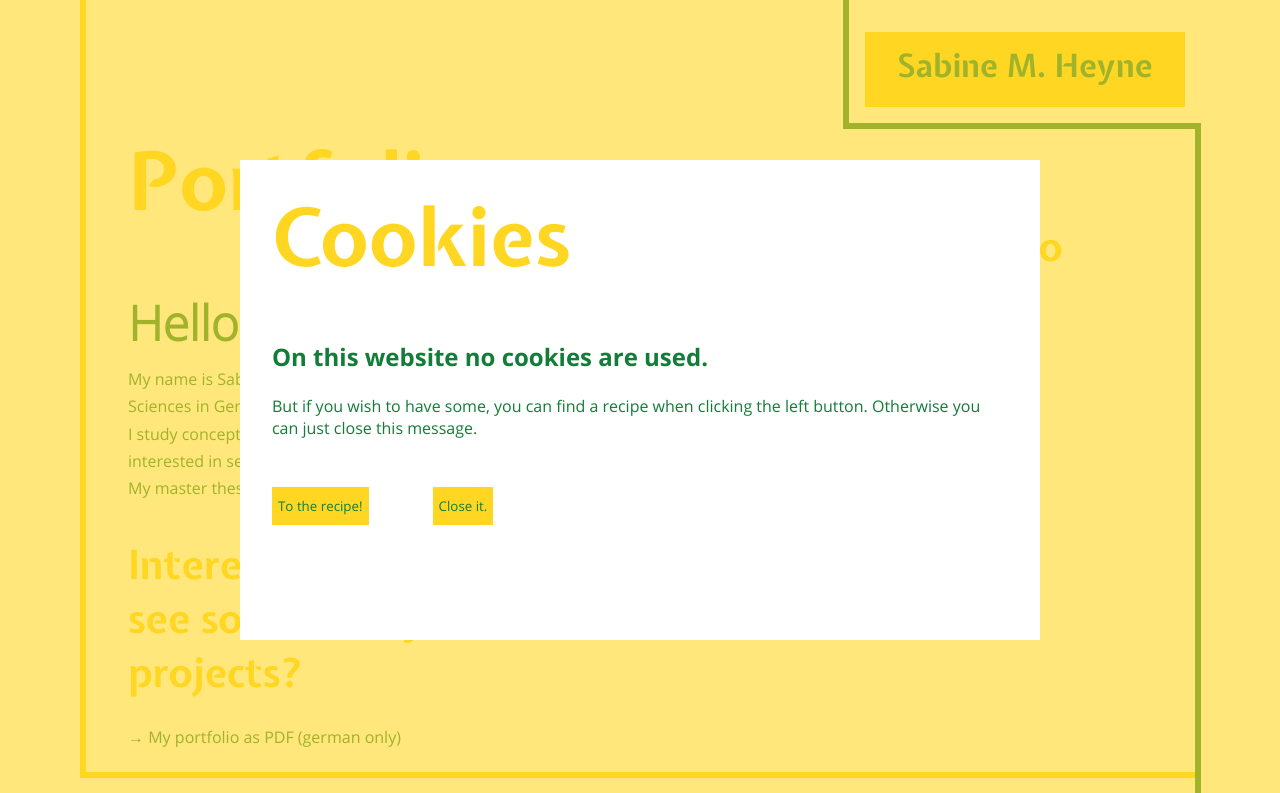
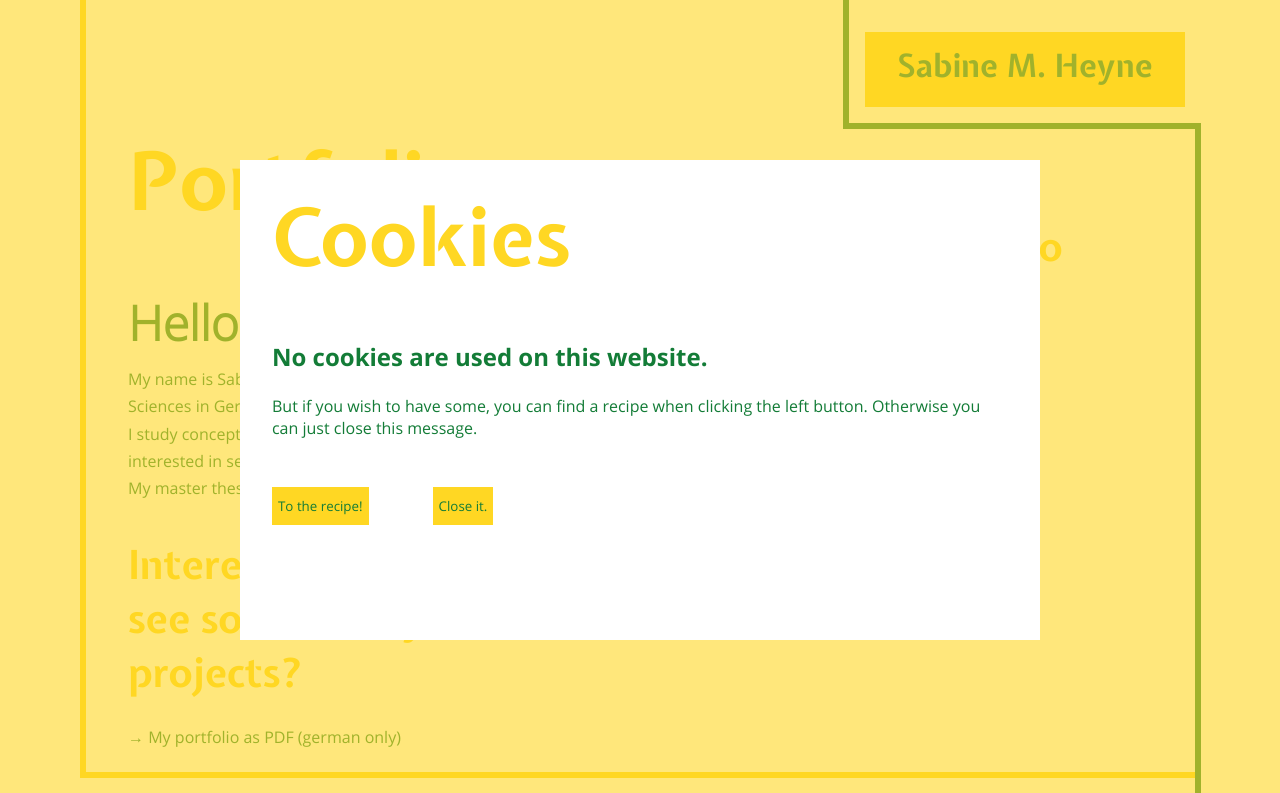
Before and after one commit to SMHeyne/smheyne.github.io, a plain HTML site: page index.html in a window 1280 px wide. Shown: the top 793 px of the page. Drawn offline with Linux system fonts and the light colour scheme.

Commit message:
small sentence change - cookies

```diff
--- a/index.html
+++ b/index.html
@@ -96,7 +96,7 @@
     <div id="cookiemain">
       <div class="cookie-text">
         <h1>Cookies</h1>
-        <p><h4>On this website no cookies are used.</h4><br>
+        <p><h4>No cookies are used on this website.</h4><br>
           But if you wish to have some, you can find a recipe when clicking the left button. Otherwise you can just close this message. </p>
       </div>
       <button id="recipe" onclick="off()" name="recipe"><p><a href="recipe.html">To the recipe!</a></p></button>
```
